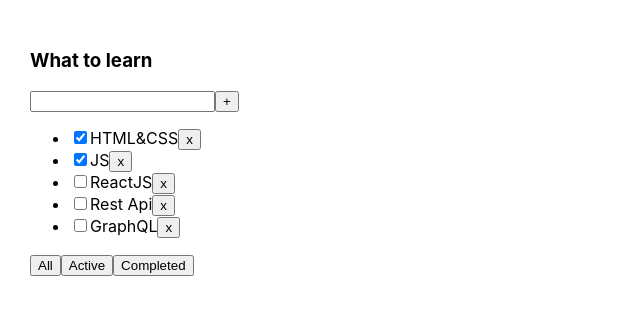
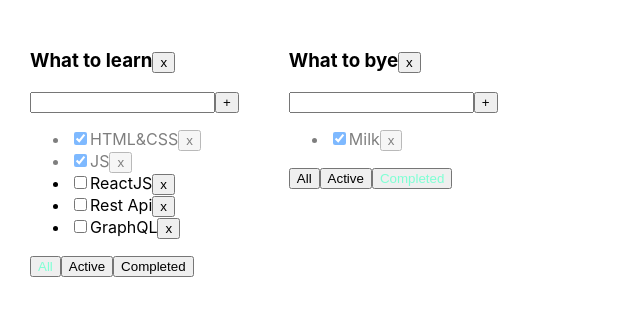
Before and after one commit to alexkokhan22/toDoList, a React (Create React App) app: page / in a window 1280 px wide. Shown: the top 316 px of the page, without its empty margins (0-640 px from the left). Built offline with nearby package versions, Linux system fonts and the light colour scheme.

Commit message:
Lesson 5

```diff
--- a/src/App.css
+++ b/src/App.css
@@ -6,3 +6,20 @@
 .App > div {
   margin-right: 50px;
 }
+
+
+.active-filter {
+  color: aquamarine;
+}
+
+.is-done {
+  opacity: 0.5;
+}
+
+.error {
+  border: 2px solid red;
+}
+
+.error-message {
+  color: red;
+}
--- a/src/App.tsx
+++ b/src/App.tsx
@@ -9,51 +9,121 @@ export type TaskType = {
     isDone: boolean
 }
 
+export type TodoLIstsType = {
+    id: string
+    title: string
+    filter: FilterValuesType
+}
+
 export type FilterValuesType = 'all' | 'active' | 'completed'
 
 function App() {
-    let [tasks, setTasks] = useState<Array<TaskType>>([
 
-        {id: v1(), title: "HTML&CSS", isDone: true},
-        {id: v1(), title: "JS", isDone: true},
-        {id: v1(), title: "ReactJS", isDone: false},
-        {id: v1(), title: "Rest Api", isDone: false},
-        {id: v1(), title: "GraphQL", isDone: false},
-
-    ]);
-    let [filter, setFilter] = useState<FilterValuesType>('all')
-
-    function removeTask(id: string ) {
-        tasks = tasks.filter(t => t.id !== id);
-        setTasks(tasks)
+    function removeTask(id: string, todoLIstId: string ) {
+        let remove = tasks[todoLIstId]
+        let task = remove.filter(t => t.id !== id);
+        tasks[todoLIstId] = task
+        setTasks({...tasks})
     }
 
-    function addTasks(title: string) {
+    function addTasks(title: string, todoLIstId: string) {
         let newTask = {id: v1(), title: title, isDone: false};
-        let newTasks = [newTask, ...tasks];
-        setTasks(newTasks);
+        let task = tasks[todoLIstId]
+        let newTasks = [newTask, ...task];
+        setTasks({...tasks});
     }
 
-    function changeFilter(value: FilterValuesType) {
-        setFilter(value);
+    function changeFilter(value: FilterValuesType, filterId: string) {
+        let todoList = todoLists.find(tl => tl.id === filterId);
+        if (todoList) {
+            todoList.filter = value
+            setTodoLists([...todoLists])
+        }
+
     }
 
-    let taskForTodoList = tasks;
-    if (filter === 'completed') {
-        taskForTodoList = tasks.filter(t => t.isDone === true)
+    //меняем чекбокс
+    function changeStatus(taskId: string, isDone: boolean, todoLIstId: string) {
+        let taskss = tasks[todoLIstId]
+        let task = taskss.find(t => t.id === taskId)
+        if (task) {
+            task.isDone = isDone
+            setTasks({...tasks})
+        }
     }
-    if (filter === 'active') {
-        taskForTodoList = tasks.filter(t => t.isDone === false)
+
+    //вариант через map
+    /*const newTask = tasks.map( t => {
+        if(t.id === taskId) {
+            return {...t, isDone: isDone}
+        } else {
+            return t
+        }
+    })
+    setTasks(newTask)*/
+
+    let removeTl = (todoLIstId: string) => {
+        let filterTl = todoLists.filter( tl => tl.id !== todoLIstId )
+        setTodoLists(filterTl)
+        delete tasks[todoLIstId]
+        setTasks({...tasks})
     }
+
+    let todoListId1 = v1();
+    let todoListId2 = v1();
+
+
+    let [todoLists, setTodoLists] = useState<Array<TodoLIstsType>>([
+        {id: todoListId1, title: 'What to learn', filter: 'all'},
+        {id: todoListId2, title: 'What to bye', filter: 'completed'},
+    ])
+
+
+
+    let [tasks, setTasks] = useState({
+        [todoListId1]: [
+            {id: v1(), title: "HTML&CSS", isDone: true},
+            {id: v1(), title: "JS", isDone: true},
+            {id: v1(), title: "ReactJS", isDone: false},
+            {id: v1(), title: "Rest Api", isDone: false},
+            {id: v1(), title: "GraphQL", isDone: false}
+        ],
+        [todoListId2]: [
+            {id: v1(), title: "Milk", isDone: true},
+            {id: v1(), title: "Book", isDone: false}
+
+        ]
+
+    })
 
     return (
         <div className="App">
-            <TodoList title={"What to learn"}
-                      tasks={taskForTodoList}
-                      removeTask={removeTask}
-                      changeFilter={changeFilter}
-                      addTasks={addTasks}
-            />
+            {
+                todoLists.map(tl => {
+
+                    let taskForTodoList = tasks[tl.id];
+                    if (tl.filter === 'completed') {
+                        taskForTodoList = tasks[tl.id].filter(t => t.isDone === true)
+                    }
+                    if (tl.filter === 'active') {
+                        taskForTodoList = tasks[tl.id].filter(t => t.isDone === false)
+                    }
+
+                    return <TodoList
+                        key={tl.id}
+                        id={tl.id}
+                        title={tl.title}
+                        tasks={taskForTodoList}
+                        removeTask={removeTask}
+                        changeFilter={changeFilter}
+                        addTasks={addTasks}
+                        changeStatus={changeStatus}
+                        filter={tl.filter}
+                        removeTl={removeTl}
+                    />
+                })
+            }
+
         </div>
     );
 }
--- a/src/TodoList.tsx
+++ b/src/TodoList.tsx
@@ -1,55 +1,81 @@
 import React, {ChangeEvent, KeyboardEvent, useState} from "react";
 import {FilterValuesType, TaskType} from "./App";
-
 
 
 type todoListPropsType = {
     title: string
     tasks: Array<TaskType>
-    removeTask: (taskId: string) => void
-    changeFilter: (value: FilterValuesType) => void
-    addTasks: (tittle: string) => void
+    removeTask: (taskId: string, todoLIstId: string) => void
+    changeFilter: (value: FilterValuesType, filterId: string) => void
+    addTasks: (tittle: string, todoLIstId: string) => void
+    changeStatus: (taskId: string, isDone: boolean, todoLIstId: string) => void
+    filter: FilterValuesType
+    id: string
+    removeTl: (todoListId: string) => void
 }
 
 export function TodoList(props: todoListPropsType) {
 
     const [newTaskTitle, setNewTaskTitle] = useState('');
+    const [error, setError] = useState<string | null>(null)
+
     const onNewTittleChangeHandler = (e: ChangeEvent<HTMLInputElement>) => {
         setNewTaskTitle(e.currentTarget.value)
+        setError(null)
     }
     const onKeyPressHandler = (e: KeyboardEvent<HTMLInputElement>) => {
+        setError(null)
         if (e.charCode === 13) {
-            props.addTasks(newTaskTitle);
-            setNewTaskTitle(e.currentTarget.value)
+            addTask()
         }
     }
     const addTask = () => {
-        props.addTasks(newTaskTitle);
-        setNewTaskTitle('');
+        //метод обрезает строку
+        const trimmedTitle = newTaskTitle.trim()
+        if (trimmedTitle) {
+            props.addTasks(newTaskTitle, props.id);
+            setNewTaskTitle('');
+        } else {
+            setError('Tittle is required')
+        }
+
     }
-    const onAllClickHandler = () => props.changeFilter('all')
-    const onActiveClickHandler = () => props.changeFilter('active')
-    const onCompletedClickHandler = () => props.changeFilter('completed')
+    const onAllClickHandler = () => props.changeFilter('all', props.id)
+    const onActiveClickHandler = () => props.changeFilter('active', props.id)
+    const onCompletedClickHandler = () => props.changeFilter('completed', props.id)
+    const removeTl = () => {props.removeTl(props.id)}
 
 
     return (
         <div>
-            <h3>{props.title}</h3>
+            <h3>{props.title}<button onClick={removeTl}>x</button></h3>
             <div>
-                <input value={newTaskTitle} onChange={onNewTittleChangeHandler} onKeyPress={onKeyPressHandler}/>
+                <input
+                    value={newTaskTitle}
+                    onChange={onNewTittleChangeHandler}
+                    onKeyPress={onKeyPressHandler}
+                    className={error ? 'error' : ''}
+                />
                 <button onClick={addTask}>+</button>
+                {error && <div className={'error-message'}>{error}</div>}
             </div>
             <ul>
                 {
                     props.tasks.map(t => {
 
                         const onRemoveHandler = () => {
-                            props.removeTask(t.id)
+                            props.removeTask(t.id, props.id)
+                        }
+                        const changeStatus = (e: ChangeEvent<HTMLInputElement>) => {
+                            props.changeStatus(t.id, e.currentTarget.checked, props.id)
                         }
 
                         return (
-                            <li key={t.id}>
-                                <input type='checkbox' checked={t.isDone}/>
+                            <li key={t.id} className={t.isDone ? 'is-done' : ''}>
+                                <input type={'checkbox'}
+                                       checked={t.isDone}
+                                       onChange={changeStatus}
+                                />
                                 <span>{t.title}</span>
                                 <button onClick={onRemoveHandler}>x</button>
                             </li>
@@ -59,9 +85,14 @@ export function TodoList(props: todoListPropsType) {
             </ul>
 
             <div>
-                <button onClick={onAllClickHandler}>All</button>
-                <button onClick={onActiveClickHandler}>Active</button>
-                <button onClick={onCompletedClickHandler}>Completed</button>
+                <button className={props.filter === 'all' ? 'active-filter' : ''} onClick={onAllClickHandler}>All
+                </button>
+                <button className={props.filter === 'active' ? 'active-filter' : ''}
+                        onClick={onActiveClickHandler}>Active
+                </button>
+                <button className={props.filter === 'completed' ? 'active-filter' : ''}
+                        onClick={onCompletedClickHandler}>Completed
+                </button>
             </div>
         </div>
     );
```
Also changed, not shown: 1 other file (tests, documents, lock files or other folders).
